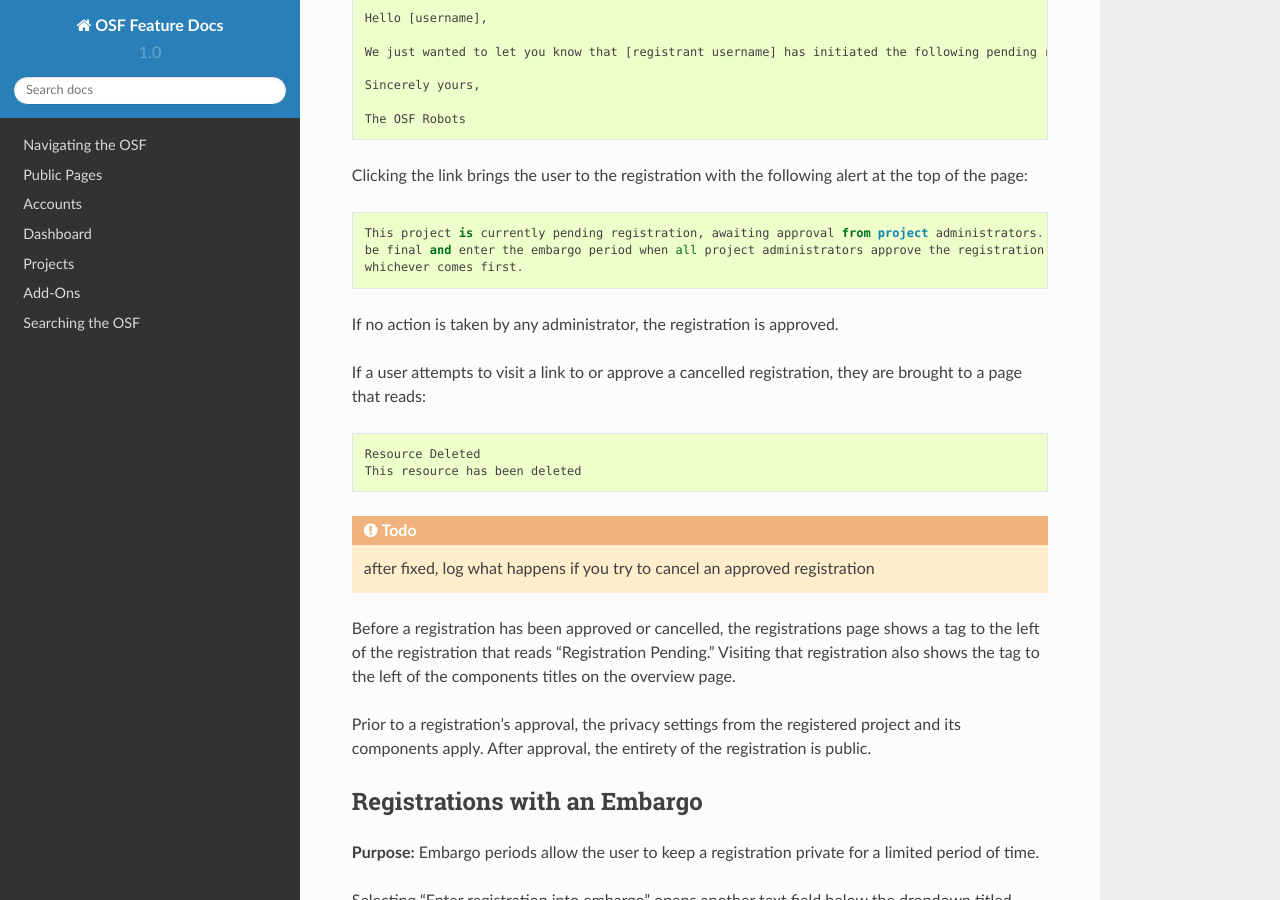
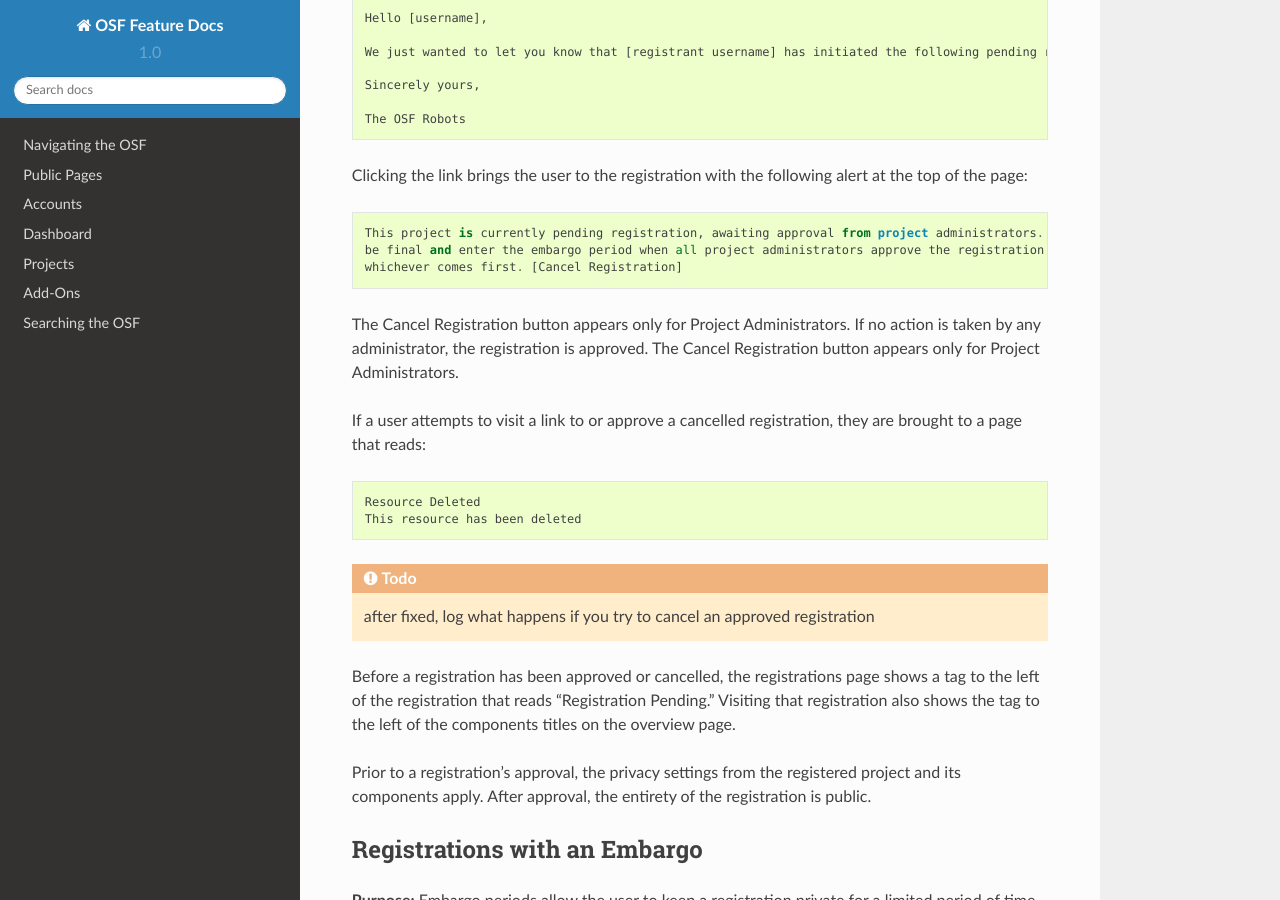
Before and after one commit to CenterForOpenScience/OSFDocs, a Sphinx documentation site: the page built from docs/projects/registrations.rst, in a window 1280 px wide and 900 px high, scrolled down 5774 px. Built offline with Sphinx 7.4.7 and the Read the Docs theme 2.0.0, drawn with Linux system fonts in a browser that asks for light colours; some of the changed text lies outside the part shown.

Commit message:
cancel registration button [PR 5688]

```diff
--- a/docs/projects/registrations.rst
+++ b/docs/projects/registrations.rst
@@ -206,9 +206,9 @@ Clicking the link brings the user to the registration with the following alert a
 
     This project is currently pending registration, awaiting approval from project administrators. This registration will
     be final and enter the embargo period when all project administrators approve the registration or 48 hours pass,
-    whichever comes first.
+    whichever comes first. [Cancel Registration]
 
-If no action is taken by any administrator, the registration is approved.
+The Cancel Registration button appears only for Project Administrators. If no action is taken by any administrator, the registration is approved. The Cancel Registration button appears only for Project Administrators.
 
 If a user attempts to visit a link to or approve a cancelled registration, they are brought to a page that reads::
 
@@ -284,7 +284,9 @@ Visiting the embargoed registration before it is approved shows a non-dismissabl
 
     This project is currently pending registration, awaiting approval from project administrators. This registration will
     be final and enter the embargo period when all project administrators approve the registration or 48 hours pass,
-    whichever comes first. The embargo will keep the registration private until the embargo period ends.
+    whichever comes first. The embargo will keep the registration private until the embargo period ends. [Cancel Registration]
+
+The Cancel Registration button appears only for Project Administrators.
 
 After an embargo is enacted, a red non-dismissable alert is shown at the top of the page::
 
```
